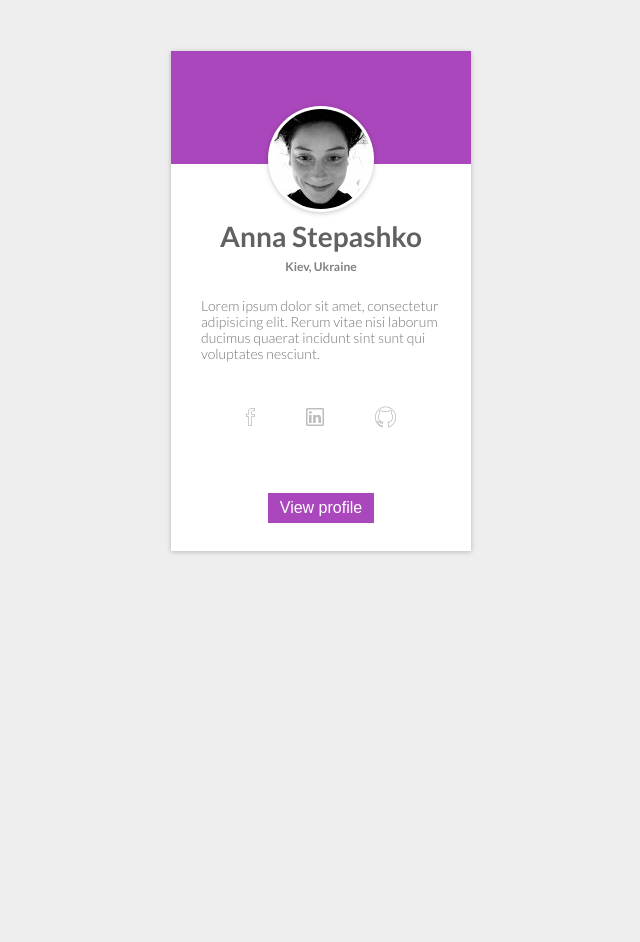
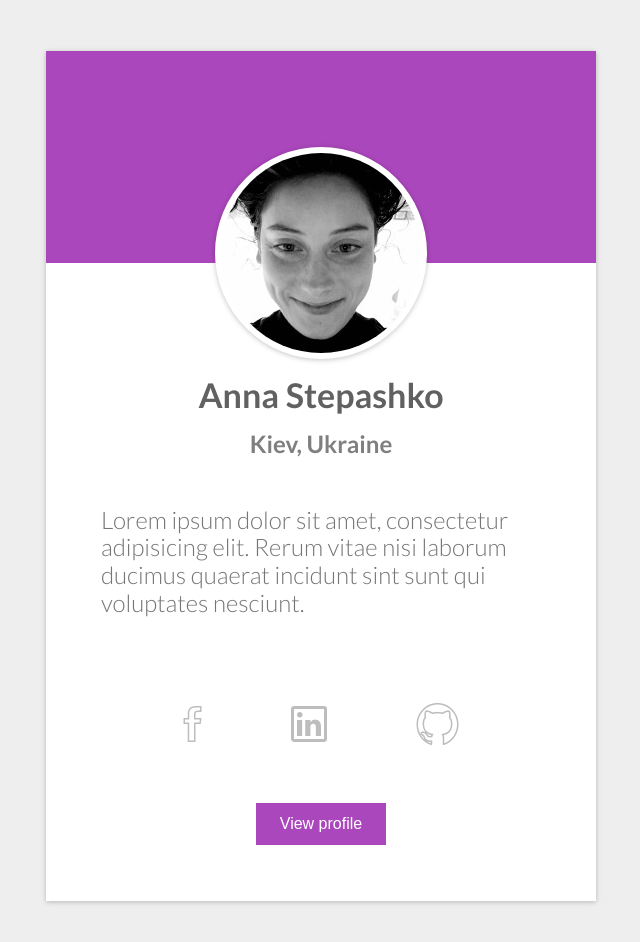
Before and after one commit to xandzia/profile, a plain HTML site: page index.html in a window 1280 px wide. Shown: the whole page, without its empty margins (319-959 px from the left). Before the commit the page ends 800 px from the top, so only its background shows below. Drawn offline with nearby package versions, Linux system fonts and the light colour scheme.

Commit message:
resized x2

```diff
--- a/index.html
+++ b/index.html
@@ -13,7 +13,7 @@
 		<div class="top-bg">
 			<div class="img-circle">
 
-			<img src="images/ann.jpg">
+			<img src="images/ann200.jpg">
 			</div>
 		</div>
 		<div class="profile-content">
--- a/style.css
+++ b/style.css
@@ -7,10 +7,11 @@ html, body {
 	justify-content: center;
 	background: #EEEEEE;
 	padding-top: 2%;
+	padding-bottom: 2%;
 }
 .profile-container {
-	width: 300px;
-	height: 500px;
+	width: 550px;
+	height: 850px;
 	background: white;
 	box-shadow: rgba(0, 0, 0, 0.117647) 0px 1px 6px, rgba(0, 0, 0, 0.117647) 0px 1px 4px;
 	display: flex;
@@ -27,7 +28,7 @@ html, body {
 }
 .profile-content {
 	flex: 3;
-	padding-top: 48px;
+	padding-top: 96px;
 	display: flex;
 	flex-direction: column;
 	align-items: center;
@@ -35,24 +36,24 @@ html, body {
 
 }
 .profile-content h2 {
-	margin-top: 8px;
-	margin-bottom: 4px;
+	margin-top: 16px;
+	margin-bottom: 8px;
 	color: #616161;
-	font-size: 28px;
+	font-size: 34px;
 }
 
 .profile-content h4 {
-	margin-top: 4px;
-	margin-bottom: 8px;
+	margin-top: 8px;
+	margin-bottom: 16px;
 	color: rgba(0,0,0, .50);
-	font-size: 12px;
+	font-size: 24px;
 }
 
 .profile-content p {
-	margin-top: 16px;
-	margin-bottom: 16px;
+	margin-top: 32px;
+	margin-bottom: 32px;
 	color: #757575;
-	font-size: 14px;
+	font-size: 24px;
 	padding-left: 10%;
 	padding-right: 10%;
 	font-weight: 300;
@@ -64,7 +65,7 @@ ul.social-media {
 	display: flex;
 	width: 50%;
 	justify-content: space-between;
-	font-size: 24px;
+	font-size: 48px;
 	color: #BDBDBD;
 
 
@@ -74,10 +75,10 @@ ul.social-media {
 	border: 0;
 	background: #AB47BC;
 	color: white;
-	padding: 6px 12px;
+	padding: 12px 24px;
 	font-weight: 300;
 	position: absolute;
-	bottom: 28px;
+	bottom: 56px;
 	transition: .10s all ease-in-out;
 
 }
@@ -90,13 +91,13 @@ button:hover {
 }
 
 .img-circle {
-	padding: 3px;
+	padding: 6px;
 	background: white;
-	width: 100px;
-	height: 100px;
+	width: 200px;
+	height: 200px;
 	border-radius: 100%;
 	box-shadow: rgba(0, 0, 0, 0.117647) 0px 1px 6px, rgba(0, 0, 0, 0.117647) 0px 1px 4px;
-	transform: translateY(48px);
+	transform: translateY(96px);
 
 }
 .img-circle img {
```
Also changed, not shown: images/ann200.jpg (added).
